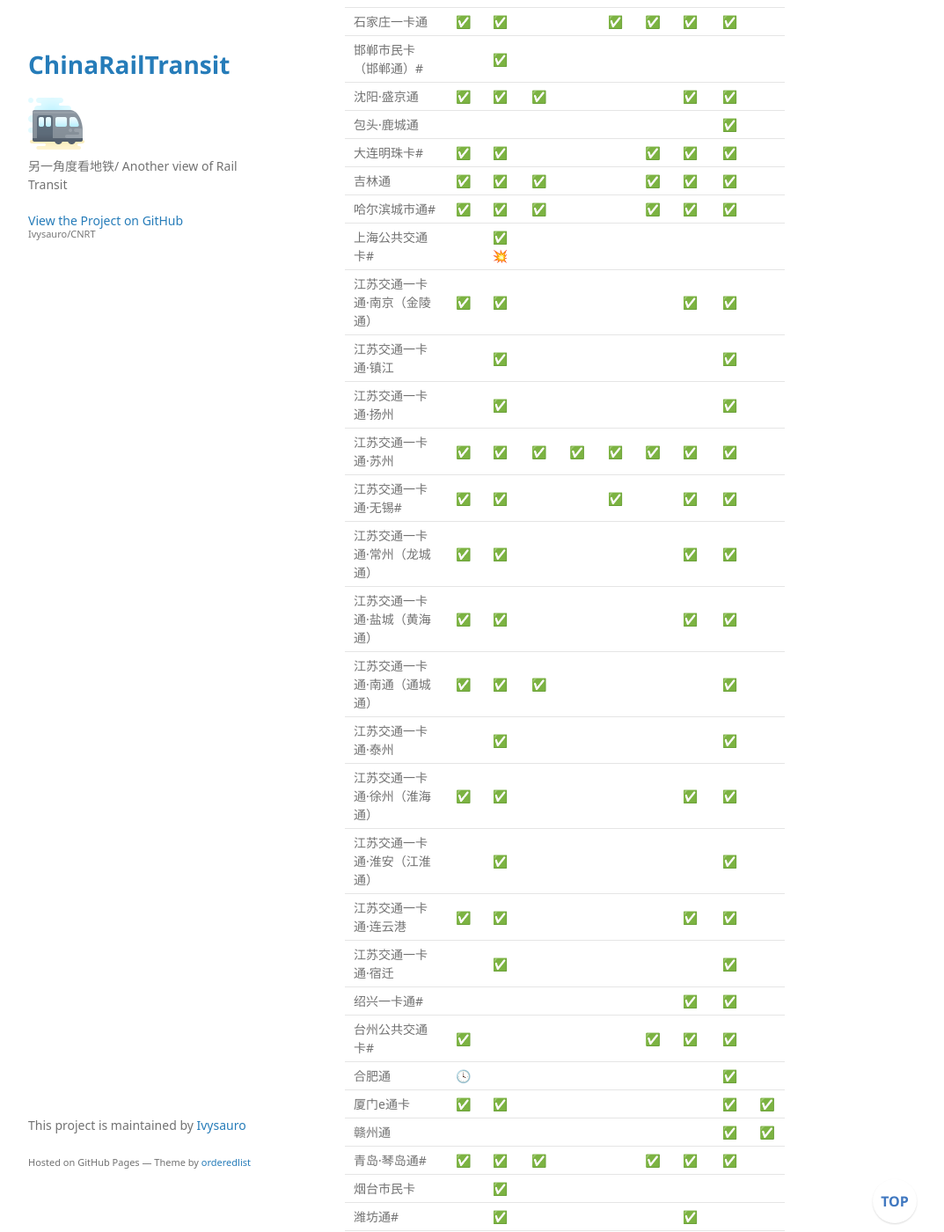
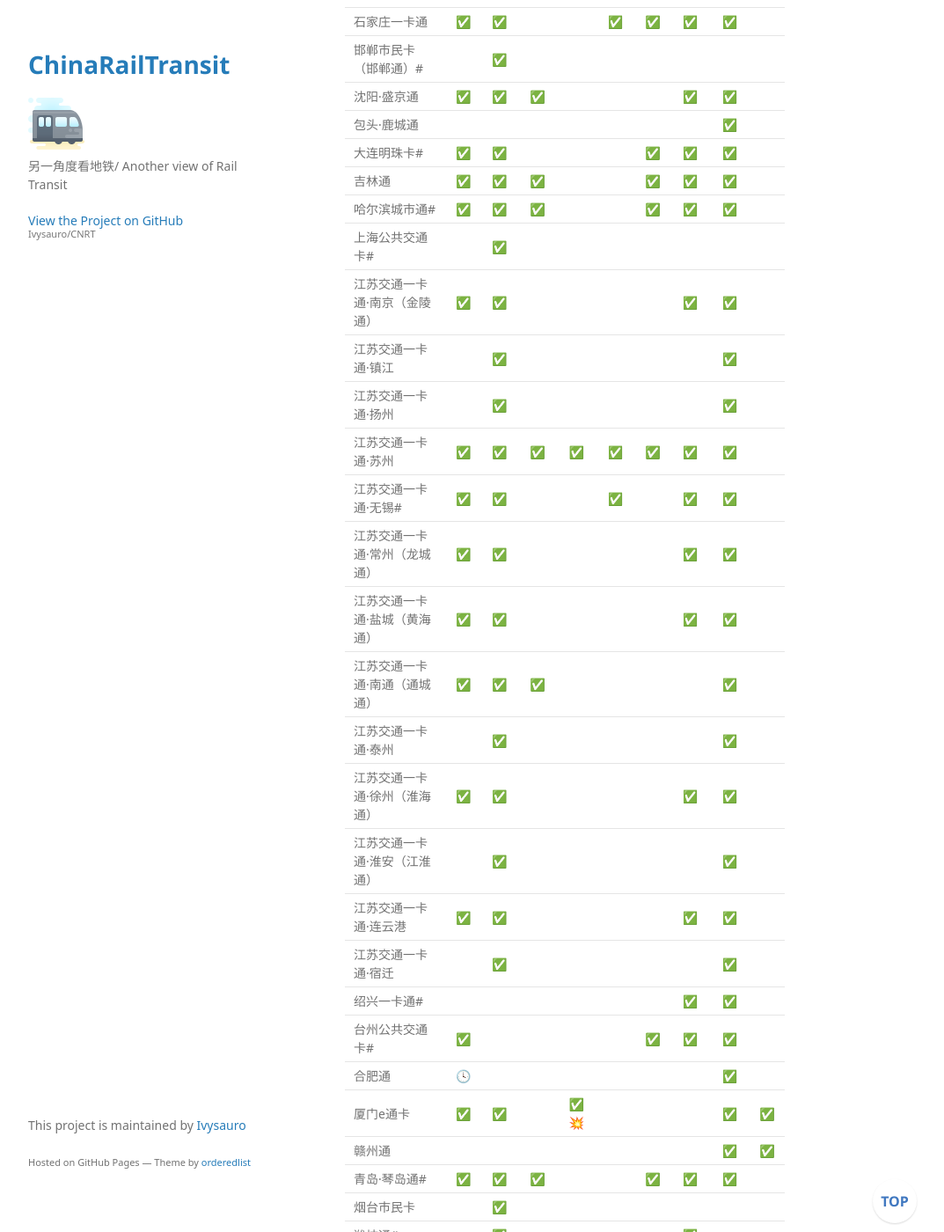
Before and after one commit to Ivysauro/CNRT, a Jekyll site: the page built from data/NFC.md, in a window 1280 px wide and 1400 px high, scrolled down 1187 px. Shown: the whole window at 88% size, without its empty margins (178-1251 px from the left). Built offline with Jekyll 4.4.1, drawn with Linux system fonts in a browser that asks for light colours; some web fonts are replaced; our own code applies the rules of GitHub Pages for plain Markdown files; a script that is not in the unit is left out.

Commit message:
🍊更新苹果数据

```diff
--- a/data/NFC.md
+++ b/data/NFC.md
@@ -41,7 +41,7 @@
 | 大连明珠卡# | ✅ | ✅ | | | | ✅ | ✅ | ✅ ||
 | 吉林通	| ✅ | ✅ | ✅ | | | ✅ | ✅ | ✅ ||
 | 哈尔滨城市通#	| ✅ | ✅ | ✅ | | | ✅ | ✅ | ✅ ||
-| 上海公共交通卡# | | ✅💥 ||||||||
+| 上海公共交通卡# | | ✅ ||||||||
 | 江苏交通一卡通·南京（金陵通） | ✅ | ✅ | | | | | ✅ | ✅ ||
 | 江苏交通一卡通·镇江 | | ✅ | | | | | | ✅ ||
 | 江苏交通一卡通·扬州 | | ✅ | | | | | | ✅ ||
@@ -58,7 +58,7 @@
 | 绍兴一卡通# | | | | | | | ✅ | ✅ ||
 | 台州公共交通卡# | ✅ | | | | | ✅ | ✅ | ✅ ||
 | 合肥通 | 🕓 | | | | | | | ✅ ||
-| 厦门e通卡 | ✅ | ✅ | | | | | | ✅ | ✅ |
+| 厦门e通卡 | ✅ | ✅ | | ✅💥 | | | | ✅ | ✅ |
 | 赣州通 | | | | | | | | ✅ | ✅ |
 | 青岛·琴岛通# | ✅ | ✅ | ✅ | | | ✅ | ✅ | ✅ ||
 | 烟台市民卡 | | ✅ |
@@ -67,7 +67,7 @@
 | 十堰·车城通# | | | | | | | ✅ | ✅ ||
 | 长沙·潇湘卡 | ✅ | ✅ | | | | | ✅ | ✅ ||
 | 广东·岭南通 | ✅ | ✅ | | ✅ | ✅ | ✅ | ✅ | ✅ ||
-| 深圳通 | ✅ | ✅ | | ✅ | ✅💥 | 🕓 | ✅ | ✅ ||
+| 深圳通 | ✅ | ✅ | | ✅ | ✅ | 🕓 | ✅ | ✅ ||
 | 珠海通# | | | | | ✅ | | ✅ | ✅ |
 | 广西交通一卡通（桂民卡） | ✅ | ✅ | | | ✅ | ✅ | ✅ | ✅ ||
 | 海南一卡通（海岛通） | ✅ | ✅ | | | | ✅ | ✅ | ✅ ||
@@ -99,7 +99,7 @@
 | 广州·羊城通	| | ✅ | | | | | | ||
 | 深圳通	| ✅ | ✅ | ✅ | | ✅ | ✅ | ✅ | |||
 | 重庆·宜居畅通卡	| ✅ | ✅ | | | ✅ | ✅ | ✅ | ✅ ||
-| 成都·天府通	| 🕓 | ✅💥 | | | | | 🕓[^cd] |||
+| 成都·天府通	| 🕓 | ✅ | | | | | 🕓[^cd] |||
 | 西安·长安通#	| ✅ | ✅ | | | ✅ | | | ✅ ||
 | 乌鲁木齐·红山通# | | | | | | | | | ✅ |
 | 香港·八达通 | | | ✅ | ✅ ||||||
```
